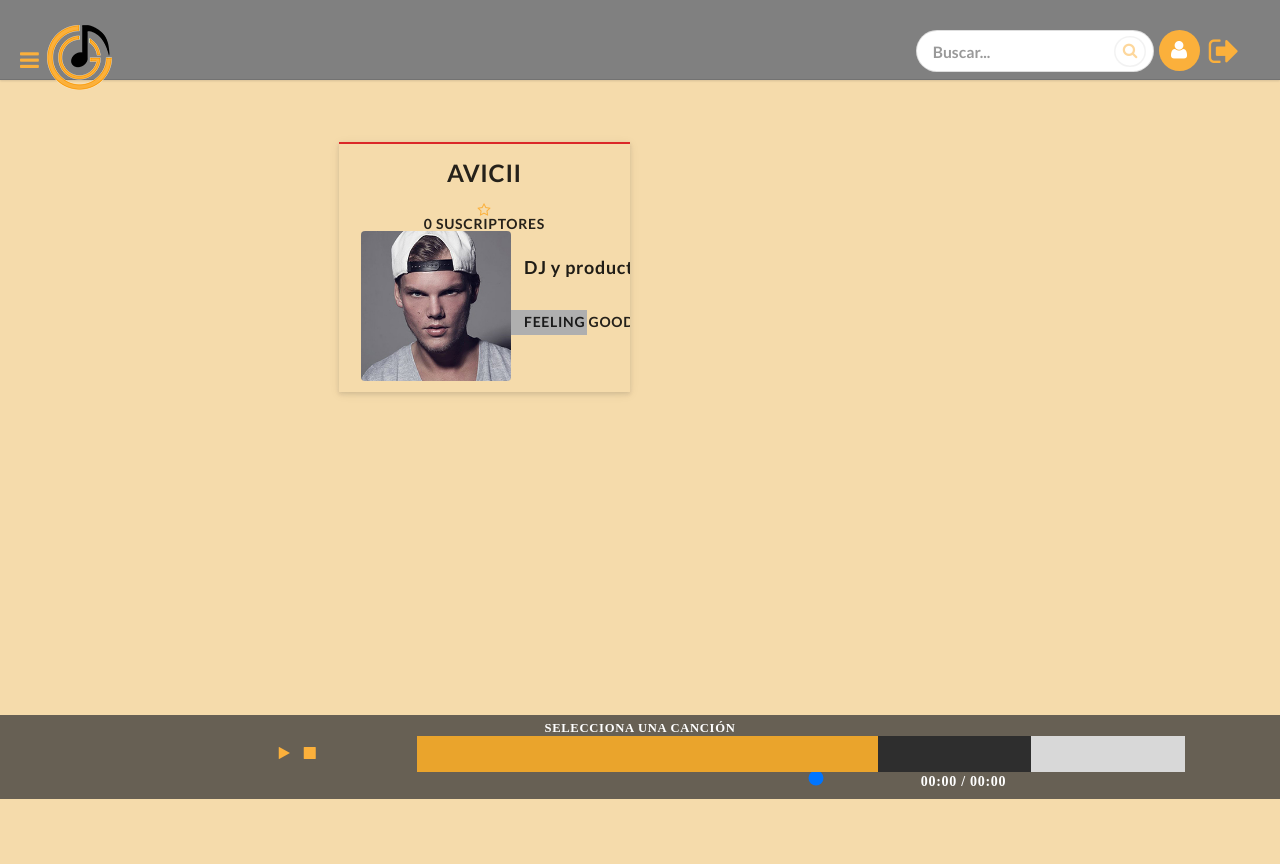
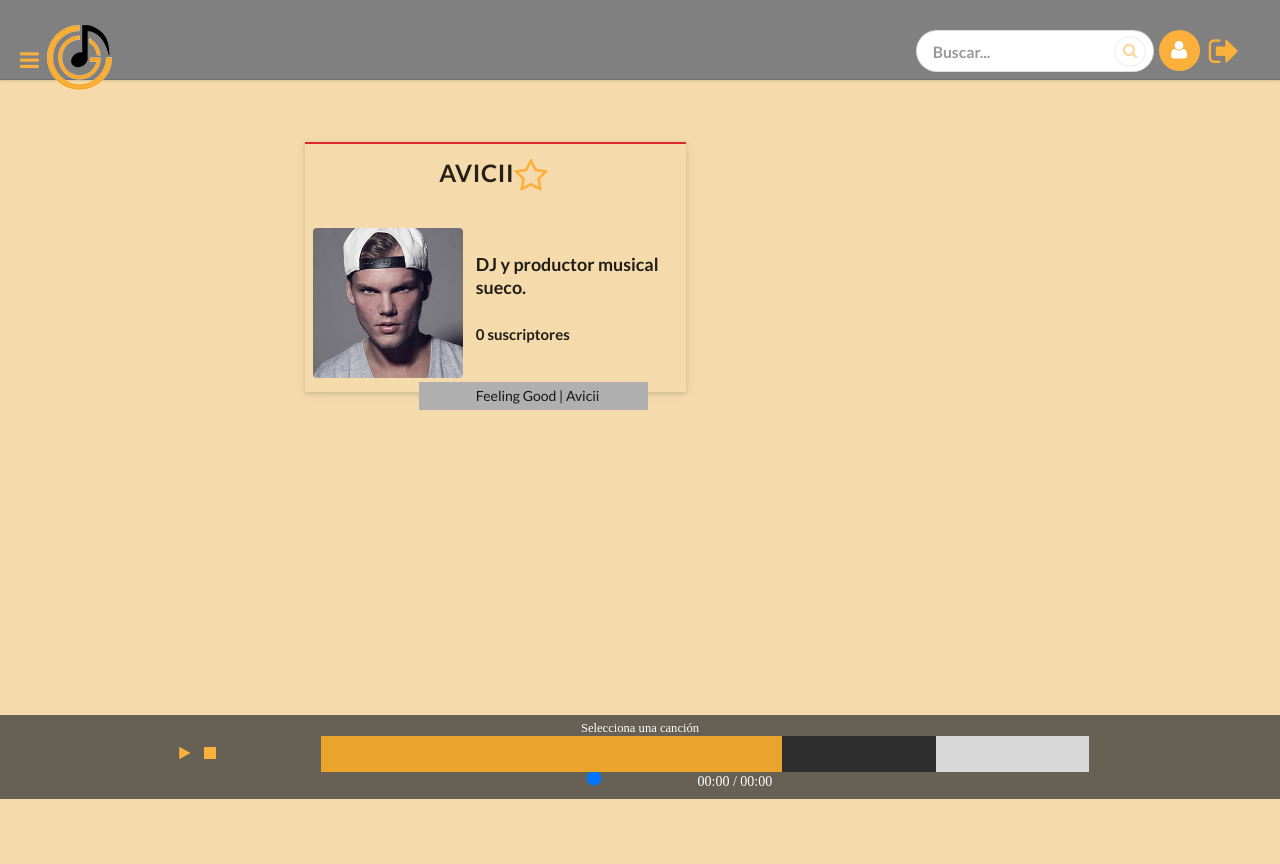
Before and after one commit to Soundity/PR05, a PHP site: page /verperfil.php?iduser=1 in a window 1280 px wide. Run offline with PHP 8.4, Linux system fonts and the light colour scheme; a user stored in the database is signed in; data comes from the database, SQL or seed files in the repository; data that the repository does not hold is empty; some libraries are stand-ins or nearby versions.

Commit message:
subida verperfil.php finalizada

```diff
--- a/css/estilos.css
+++ b/css/estilos.css
@@ -185,3 +185,6 @@
 .ui.small.image, .ui.small.images .image, .ui.small.images img, .ui.small.images svg{
 	margin-left: 2%;
 }
+.ui.header{
+	margin-top: -1%;
+}
--- a/verperfil.php
+++ b/verperfil.php
@@ -80,18 +80,21 @@
         <?php
             $contador=0;
             while($perfil = mysqli_fetch_array($datos)) {
-                echo "<div class='seven wide centered column'>";
-                echo "<div class='ui red raised segment'>";
-                echo "<div class='ui horizontal divider'>";
-                echo utf8_encode("<h2>".$perfil['usu_nom']."</h2>");
+            ?>
+                <div class='nine wide centered column'>
+                <div class='ui red raised segment'>
+                <div class='ui horizontal divider'>
+            <?php
+
                 if(mysqli_num_rows($suscrito)<=0){
+                echo utf8_encode("<h2>".$perfil['usu_nom']."<i id=$perfil[usu_id] class='large empty star icon' onclick='suscri($perfil[usu_id]);'></i></h2></div>");
 
-                echo "<i id=$perfil[usu_id] class='large empty star icon' onclick='suscri($perfil[usu_id]);'></i></br>";"</div>";
               }else{
-                  echo "<i id=$perfil[usu_id] class='large star icon' onclick='suscri($perfil[usu_id]);'></i></br>";"</div>";
+                echo utf8_encode("<h2>".$perfil['usu_nom']."<i id=$perfil[usu_id] class='large star icon' onclick='suscri($perfil[usu_id]);'></i></h2></div>");
+                  //echo "<i id=$perfil[usu_id] class='large star icon' onclick='suscri($perfil[usu_id]);'></i></div>";
               }
             $totalSuscrip = mysqli_fetch_array($totales);
-                echo "$totalSuscrip[contador] suscriptores";
+
 
                 if ($contador==0){
                     if(!empty($perfil['usu_avatar'])){
@@ -101,6 +104,7 @@
                         echo"</br><img  src=media/images/avatar.jpg>";
                     }
                     echo "<h3 class='ui header'>" . utf8_encode($perfil['usu_descripcio']) . "</h3>";
+                    echo "<h4 class='ui header'>" .$totalSuscrip['contador'] ." suscriptores </h4>";
             ?>
                 <section id="player" data-autoplay='1' data-loop='1'>
                     <section id="controls">
@@ -109,7 +113,7 @@
                         </section>
                         <section id="playertrols">
                             <div id="plauseStop">
-                                <div id="plause"><i class="play icon"></i></div>
+                                <div id="plause"><i id="playPause" class="play icon"></i></div>
                                 <div id="stop"><i class="stop icon"></i></div>
                             </div>
 
@@ -180,16 +184,17 @@
                 echo "<div class='ui horizontal divider'>";
                 echo utf8_encode("<h2>".$perfil['usu_nom']."</h2></div>");
                 $totalSuscrip = mysqli_fetch_array($totales);
-                echo "$totalSuscrip[contador] suscriptores";
+
                 if ($contador==0){
                     if(!empty($perfil['usu_avatar'])){
                         $fichero="media/images/avatares/$perfil[usu_avatar]";
-                        echo"</br><img  class='ui small circular center left rounded floated image' src='$fichero'>";
+                        echo"</br><img  class='ui small center left rounded floated image' src='$fichero'>";
                     }else{
-                        echo"</br><img  class='ui small circular left rounded floated image' src='media/images/avatares/usuario.jpeg'>";
+                        echo"</br><img  class='ui small left rounded floated image' src='media/images/avatares/usuario.jpeg'>";
                     }
 
                 echo "<h3 class='ui header'>" . utf8_encode($perfil['usu_descripcio']) . "</h3>";
+                 echo "<h4 class='ui header'>" .$totalSuscrip['contador'] ." suscriptores </h4>";
         ?>
     <section id="player" data-autoplay='1' data-loop='1'>
         <section id="controls">
```
